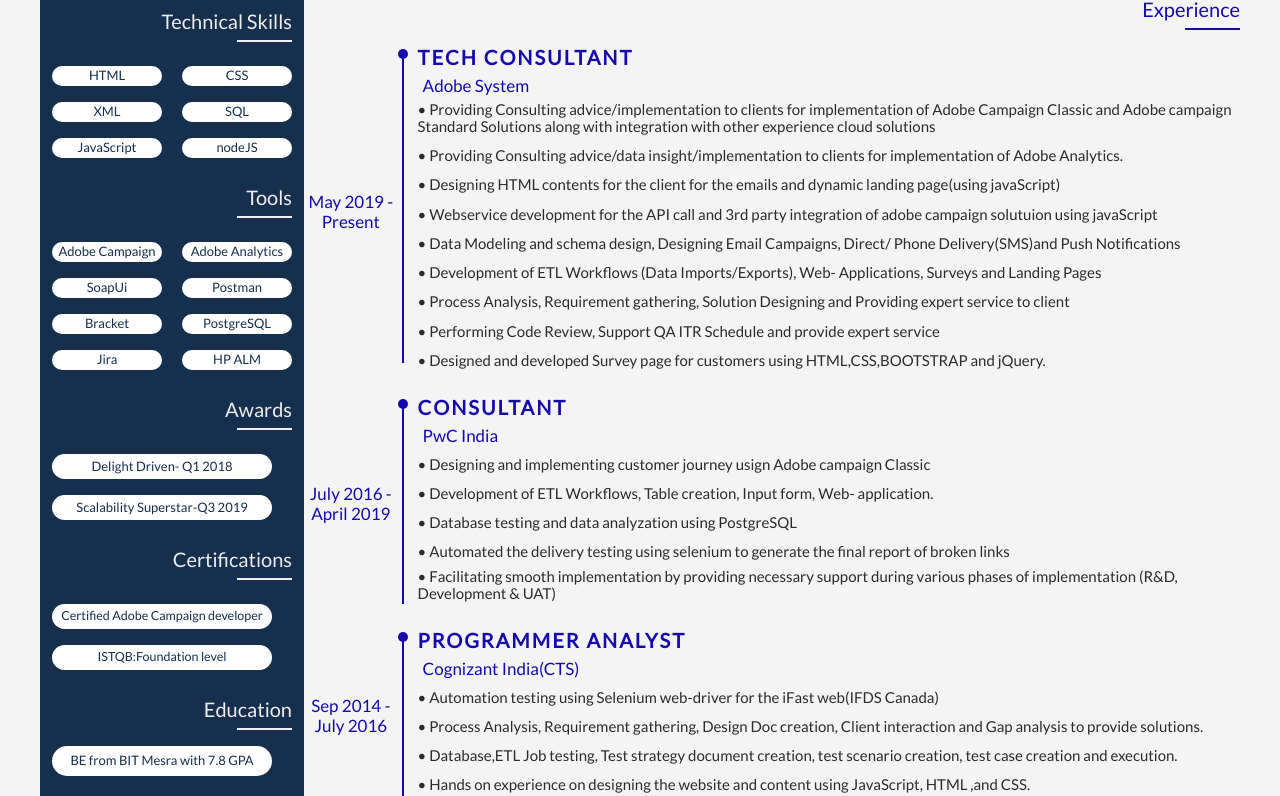
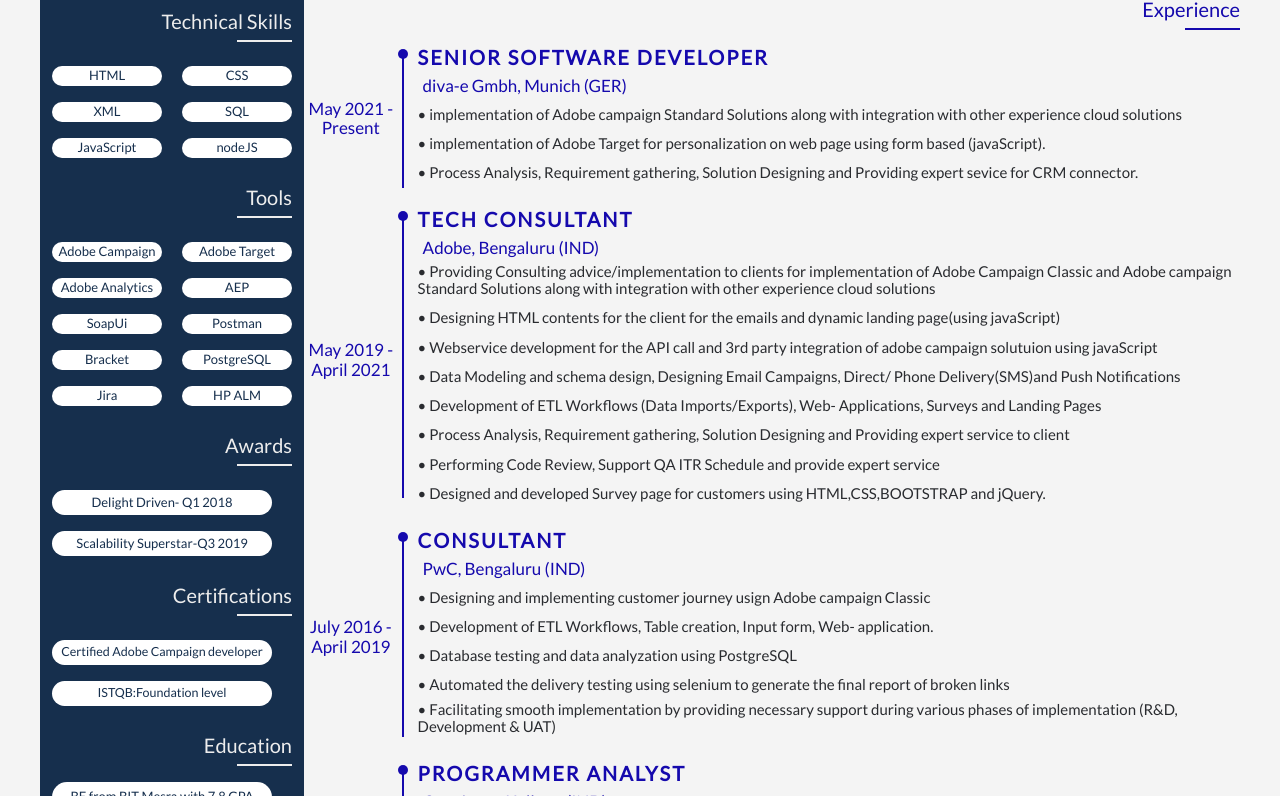
Before and after one commit to Wasima829/coverPage, a plain HTML site: page index.html in a window 1280 px wide. Shown: the part 169-965 px from the top of the page. Drawn offline with Linux system fonts and the light colour scheme.

Commit message:
Update index.html
commited the code with munich exp

```diff
--- a/index.html
+++ b/index.html
@@ -36,7 +36,7 @@
                     </div>
                     <div class="role"> Technical Consultant
                     </div>
-                    <div class="about">Digital marketing developer who helps marketer to design customer journey on Adobe Experience/Marketing
+                    <div class="about">Digital marketing developer who helps marketer to design customer journey on Adobe Experience
 Cloud using open source technologies- javaScript, nodeJs, HTML, CSS, XML and SQL.
                     </div>
                 </section>
@@ -44,7 +44,7 @@ Cloud using open source technologies- javaScript, nodeJs, HTML, CSS, XML and SQL
                     <ul class="li_wrap">
                         <li>
                             <div><i class="fa fa-mobile cntFont" aria-hidden="true" style="font-size: larger"></i>
-                                <p>9883504915</p>
+                                <p>+4915752708245</p>
                             </div>
                         </li>
                         <li>
@@ -65,7 +65,7 @@ Cloud using open source technologies- javaScript, nodeJs, HTML, CSS, XML and SQL
 
                         <li>
                             <div><i class="fa fa-map-marker cntFont" aria-hidden="true"></i>
-                                <p>Bangalore</p>
+                                <p>Munich</p>
                             </div>
                         </li>
 
@@ -122,7 +122,17 @@ Cloud using open source technologies- javaScript, nodeJs, HTML, CSS, XML and SQL
                                     </li>
                                     <li>
                                         <div class="li_wrap text">
+                                            Adobe Target
+                                        </div>
+                                    </li>
+                                    <li>
+                                        <div class="li_wrap text">
                                             Adobe Analytics
+                                        </div>
+                                    </li>
+                                    <li>
+                                        <div class="li_wrap text">
+                                            AEP
                                         </div>
                                     </li>
                                     <li>
@@ -202,6 +212,10 @@ Cloud using open source technologies- javaScript, nodeJs, HTML, CSS, XML and SQL
                                         <div class="li_wrap text">
                                             BE from BIT Mesra with 7.8 GPA
                                         </div>
+                                        <br/>
+                                        <br/>
+
+
                                     </li>
                                 </ul>
                             </div>
@@ -217,22 +231,47 @@ Cloud using open source technologies- javaScript, nodeJs, HTML, CSS, XML and SQL
                                     <li>
                                         <div class="li_wrap">
                                             <div class="date">
-                                                May 2019 - Present
+                                                May 2021 - Present
+                                            </div>
+                                            <div class="info">
+                                                <p class="info_title">
+                                                    Senior software developer
+                                                </p>
+                                                <p class="info_com">
+                                                    diva-e Gmbh, Munich (GER)
+                                                </p>
+                                                <p class="info_cont">
+                                                    •  implementation of Adobe campaign Standard Solutions along with integration with other experience cloud solutions
+
+                                                </p>
+                                                <p class="info_cont">
+                                                    • implementation of Adobe Target for personalization on web page using form based (javaScript).
+                                                </p>
+                                                <p class="info_cont">
+                                                    • Process Analysis, Requirement gathering, Solution Designing and Providing expert sevice for CRM connector.
+                                                </p>
+
+
+                                            </div>
+                                        </div>
+                                    </li>
+                                    <li>
+                                        <div class="li_wrap">
+                                            <div class="date">
+                                                May 2019 - April 2021
                                             </div>
                                             <div class="info">
                                                 <p class="info_title">
                                                     Tech Consultant
                                                 </p>
                                                 <p class="info_com">
-                                                    Adobe System
+                                                    Adobe, Bengaluru (IND)
                                                 </p>
                                                 <p class="info_cont">
                                                     • Providing Consulting advice/implementation to clients for implementation of Adobe
                                                     Campaign Classic and Adobe campaign Standard Solutions along with integration with other experience cloud solutions
                                                 </p>
-                                                <p class="info_cont">
-                                                    • Providing Consulting advice/data insight/implementation to clients for implementation of Adobe Analytics.
-                                                </p>
+
                                                 <p class="info_cont">
                                                     • Designing HTML contents for the client for the emails and dynamic landing page(using javaScript)
                                                 </p>
@@ -269,7 +308,7 @@ Cloud using open source technologies- javaScript, nodeJs, HTML, CSS, XML and SQL
                                                     Consultant
                                                 </p>
                                                 <p class="info_com">
-                                                    PwC India
+                                                    PwC, Bengaluru (IND)
                                                 </p>
                                                 <p class="info_cont">
                                                     • Designing and implementing customer journey usign Adobe campaign Classic
@@ -300,7 +339,7 @@ Cloud using open source technologies- javaScript, nodeJs, HTML, CSS, XML and SQL
                                                     Programmer Analyst
                                                 </p>
                                                 <p class="info_com">
-                                                    Cognizant India(CTS)
+                                                    Cognizant, Kolkata (IND)
                                                 </p>
                                                 <p class="info_cont">
                                                     • Automation testing using Selenium web-driver for the iFast web(IFDS Canada)
@@ -311,10 +350,6 @@ Cloud using open source technologies- javaScript, nodeJs, HTML, CSS, XML and SQL
                                                 <p class="info_cont">
                                                     • Database,ETL Job testing, Test strategy document creation, test scenario creation, test case creation and execution.
                                                 </p>
-                                                <p class="info_cont">
-                                                    • Hands on experience on designing the website and content using JavaScript, HTML ,and CSS.
-                                                </p>
-
                                             </div>
                                         </div>
                                     </li>
```
